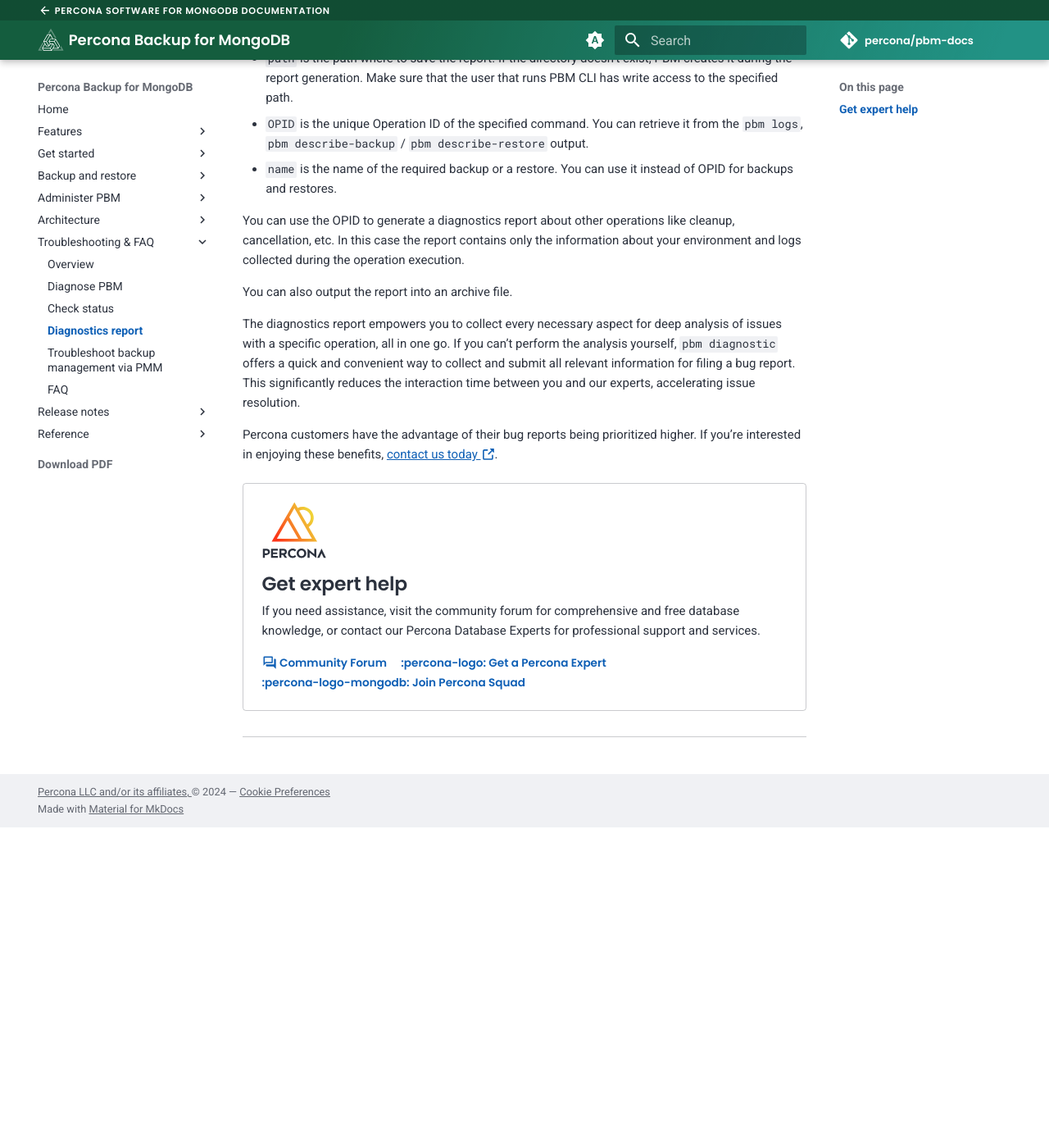
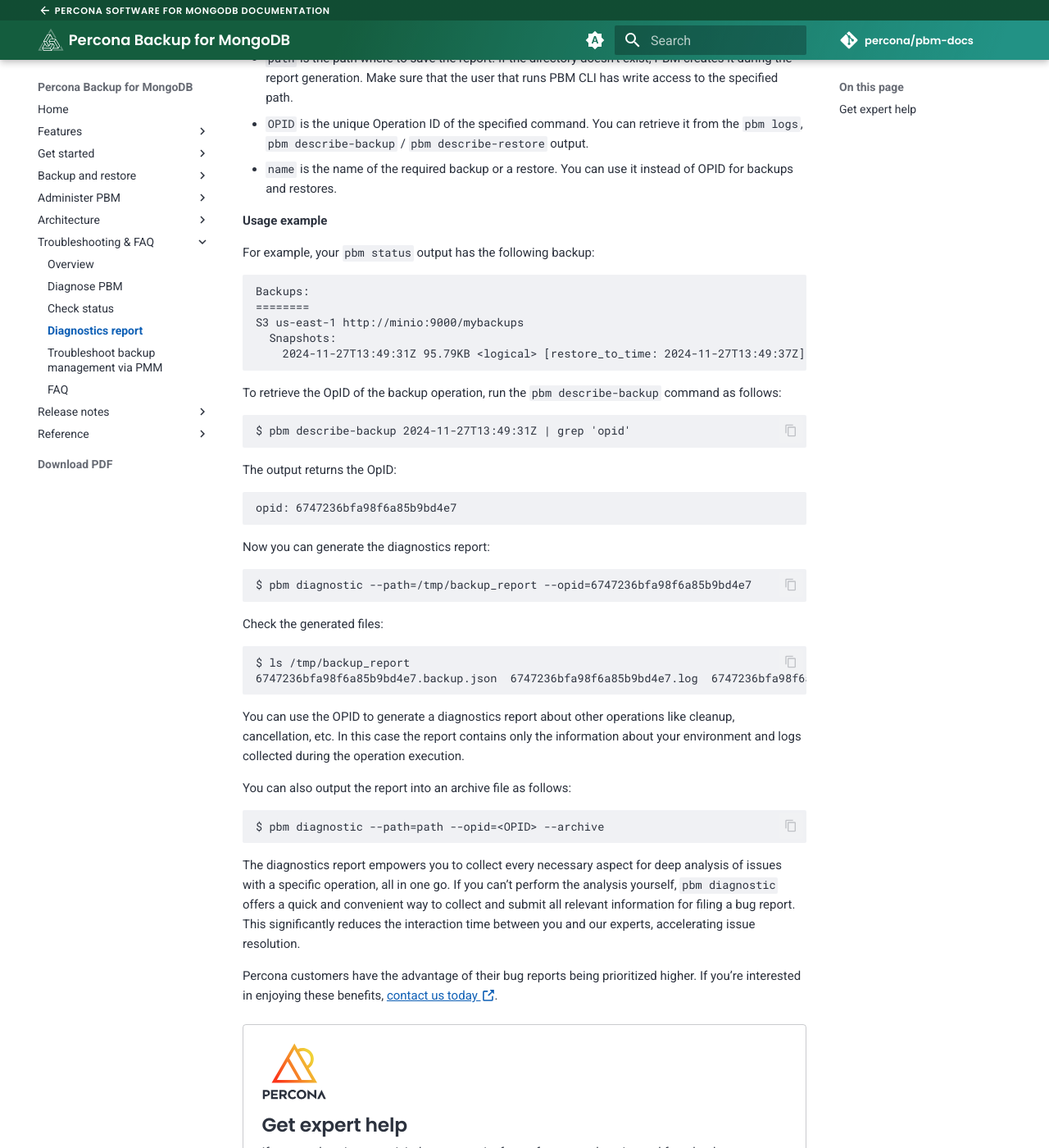
Before and after one commit to percona/pbm-docs, an MkDocs documentation site: the page built from docs/troubleshoot/pbm-report.md, in a window 1280 px wide and 1400 px high, scrolled down 738 px. Shown: the whole window at 82% size. Built offline with MkDocs 1.6.1 and Material for MkDocs 9.7.7, drawn with Linux system fonts in a browser that asks for light colours; nearby versions of some CDN libraries; comment, search, counter and statistics services are not loaded; before the commit the page ends 1747 px from its top, so only the background shows below that; some of the changed text lies outside the part shown.

Commit message:
Added usage example

````diff
--- a/docs/troubleshoot/pbm-report.md
+++ b/docs/troubleshoot/pbm-report.md
@@ -21,7 +21,7 @@
 $ pbm diagnostic --path=path --name=<backup-name>
 ```
 
-or
+or you can use the OPID of the command:
 
 ```{.bash data-prompt="$"}
 $ pbm diagnostic --path=path --opid=<OPID>
@@ -33,9 +33,50 @@
 * `OPID` is the unique Operation ID of the specified command. You can retrieve it from the `pbm logs`, `pbm describe-backup` / `pbm describe-restore` output.
 * `name` is the name of the required backup or a restore. You can use it instead of OPID for backups and restores.
 
+**Usage example**
+
+For example, your `pbm status` output has the following backup:
+
+```{.text .no-copy}
+Backups:
+========
+S3 us-east-1 http://minio:9000/mybackups
+  Snapshots:
+    2024-11-27T13:49:31Z 95.79KB <logical> [restore_to_time: 2024-11-27T13:49:37Z]
+```
+
+To retrieve the OpID of the backup operation, run the `pbm describe-backup` command as follows:
+
+```{.bash data-prompt="$"}
+$ pbm describe-backup 2024-11-27T13:49:31Z | grep 'opid'
+```
+
+The output returns the OpID:
+
+```{.text .no-copy}
+opid: 6747236bfa98f6a85b9bd4e7
+```
+
+Now you can generate the diagnostics report:
+
+```{.bash data-prompt="$"}
+$ pbm diagnostic --path=/tmp/backup_report --opid=6747236bfa98f6a85b9bd4e7
+```
+
+Check the generated files:
+
+```{.bash data-prompt="$"}
+$ ls /tmp/backup_report
+6747236bfa98f6a85b9bd4e7.backup.json  6747236bfa98f6a85b9bd4e7.log  6747236bfa98f6a85b9bd4e7.report.json
+```
+
 You can use the OPID to generate a diagnostics report about other operations like cleanup, cancellation, etc. In this case the report contains only the information about your environment and logs collected during the operation execution.
 
-You can also output the report into an archive file.
+You can also output the report into an archive file as follows:
+
+```{.bash data-prompt="$"}
+$ pbm diagnostic --path=path --opid=<OPID> --archive
+```
 
 The diagnostics report empowers you to collect every necessary aspect for deep analysis of issues with a specific operation, all in one go. If you can't perform the analysis yourself, `pbm diagnostic` offers a quick and convenient way to collect and submit all relevant information for filing a bug report. This significantly reduces the interaction time between you and our experts, accelerating issue resolution.
 
````
